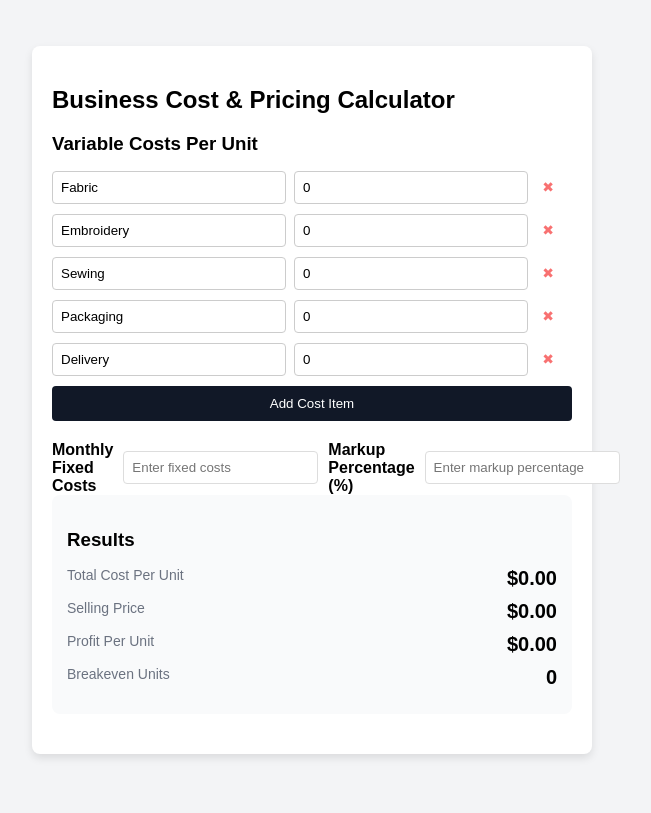
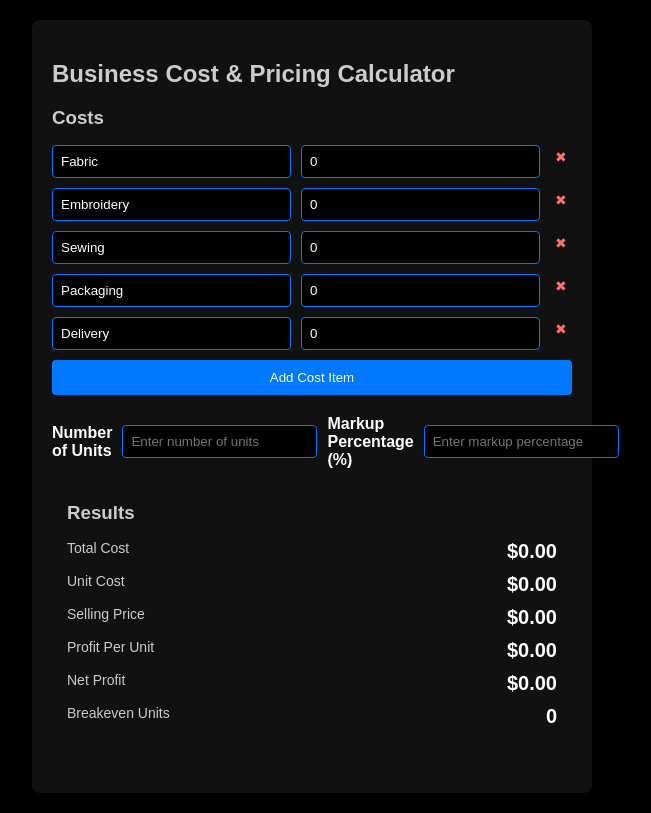
Before and after one commit to nana-kwadwo/Web-tech-project-24, a PHP site: page /view/Main.html in a window 1280 px wide. Shown: the whole page, without its empty margins (328-979 px from the left). Before the commit the page ends 758 px from the top, so only its background shows below. Run offline with PHP 8.4, Linux system fonts and the light colour scheme.

Commit message:
fixing calculator

```diff
--- a/assets/css/stylez.css
+++ b/assets/css/stylez.css
@@ -8,7 +8,8 @@ body {
     align-items: center;
     min-height: 100vh;
     margin: 0;
-    background-color: #f3f4f6;
+    background-color: #000; /* Black background */
+    color: #fff; /* White text */
 }
 
 .container {
@@ -18,14 +19,16 @@ body {
 }
 
 .card {
-    background-color: white;
+    background-color: #111; /* Dark background for card */
     border-radius: 8px;
-    box-shadow: 0 4px 8px rgba(0, 0, 0, 0.1);
+    box-shadow: 0 4px 8px rgba(0, 0, 0, 0.5); /* Adjusted shadow for darker theme */
     padding: 20px;
+    color: #fff;
 }
 
 h2, h3 {
     margin-bottom: 1rem;
+    color: #ccc; /* Softer white for headings */
 }
 
 .section {
@@ -36,33 +39,38 @@ h2, h3 {
     display: flex;
     gap: 10px;
     margin-bottom: 10px;
+    color: #fff; /* White text for form items */
 }
 
 .cost-item input {
     width: 50%;
     padding: 8px;
-    border: 1px solid #ccc;
+    border: 1px solid #0078ff; /* Blue border */
     border-radius: 4px;
+    background-color: #000; /* Match background */
+    color: #fff; /* White text */
 }
 
 button {
     width: 100%;
     padding: 10px;
-    background-color: #111827;
-    color: white;
+    background-color: #0078ff; /* Blue button */
+    color: #fff;
     border: none;
     border-radius: 4px;
     cursor: pointer;
+    transition: background-color 0.3s;
 }
 
 button:hover {
-    background-color: #374151;
+    background-color: #005bb5; /* Darker blue on hover */
 }
 
 .results {
-    background-color: #f9fafb;
+    background-color: #111; /* Match card background */
     padding: 15px;
     border-radius: 8px;
+    color: #fff;
 }
 
 .result-item {
@@ -74,12 +82,13 @@ button:hover {
 .result-item p {
     margin: 0;
     font-size: 14px;
-    color: #6b7280;
+    color: #ccc; /* Softer white for details */
 }
 
 .result-item span {
     font-size: 20px;
     font-weight: bold;
+    color: #fff; /* Bold white for highlights */
 }
 
 .cost-section {
@@ -92,76 +101,35 @@ button:hover {
 .cost-section label {
     flex: 1;
     font-weight: bold;
+    color: #fff;
 }
 
 .cost-section input[type="number"] {
     flex: 2;
     padding: 8px;
-    border: 1px solid #ddd;
+    border: 1px solid #0078ff;
     border-radius: 4px;
-    box-sizing: border-box;
+    background-color: #000;
+    color: #fff;
 }
 
-/* Add this to stylez.css */
-.cost-item {
-    display: flex;
-    align-items: center;
-    gap: 8px;
-    margin-bottom: 10px;
-}
-
-.cost-item input {
-    width: calc(50% - 20px); /* Adjust width to fit delete button */
-    padding: 8px;
-    border: 1px solid #ccc;
-    border-radius: 4px;
-}
-
+/* Updated delete button styles */
 .delete-btn {
     background: none;
     border: none;
     color: #f87171;
     font-size: 14px;
     cursor: pointer;
-    padding: 4px;
+    padding: 2px;
+    width: 24px;
+    height: 24px;
+    display: flex;
+    align-items: center;
+    justify-content: center;
+    border-radius: 50%;
 }
 
 .delete-btn:hover {
     color: #dc2626;
+    background-color: #222; /* Subtle hover effect */
 }
-
-
-
-.cost-item {
-    display: flex;
-    align-items: center;
-    gap: 8px;
-    margin-bottom: 10px;
-}
-
-.cost-item input {
-    width: 45%; /* Adjust width to accommodate the delete button */
-    padding: 8px;
-    border: 1px solid #ccc;
-    border-radius: 4px;
-}
-
-.delete-btn {
-    background: none;
-    border: none;
-    color: #f87171;
-    font-size: 14px;
-    cursor: pointer;
-    padding: 2px; /* Smaller padding for compact size */
-    width: 24px; /* Set a fixed width */
-    height: 24px; /* Set a fixed height */
-    display: flex;
-    align-items: center;
-    justify-content: center;
-    border-radius: 50%; /* Circular button */
-}
-
-.delete-btn:hover {
-    color: #dc2626;
-    background-color: #f3f4f6; /* Light background on hover */
-}
--- a/assets/js/script.js
+++ b/assets/js/script.js
@@ -1,14 +1,16 @@
 // Select relevant elements
 const costsContainer = document.getElementById('costs');
-const fixedCostsInput = document.getElementById('fixed-cost');
+const unitsInput = document.getElementById('units');
 const markupInput = document.getElementById('markup');
-const totalCostPerUnitOutput = document.getElementById('totalCostPerUnit');
+const totalCostOutput = document.getElementById('totalCost');
+const unitCostOutput = document.getElementById('unitCost');
 const sellingPriceOutput = document.getElementById('sellingPrice');
 const profitPerUnitOutput = document.getElementById('profitPerUnit');
+const netProfitOutput = document.getElementById('netProfit');
 const breakevenUnitsOutput = document.getElementById('breakevenUnits');
 
-// Function to calculate total cost per unit
-function calculateTotalCostPerUnit() {
+// Function to calculate total cost
+function calculateTotalCost() {
     let total = 0;
     document.querySelectorAll('.cost-value').forEach(input => {
         total += parseFloat(input.value) || 0;
@@ -16,40 +18,57 @@ function calculateTotalCostPerUnit() {
     return total;
 }
 
-// Function to calculate selling price based on markup
-function calculateSellingPrice(totalCostPerUnit) {
+// Function to calculate unit cost
+function calculateUnitCost(totalCost, units) {
+    return units > 0 ? totalCost / units : 0;
+}
+
+// Function to calculate selling price
+function calculateSellingPrice(unitCost) {
     const markup = parseFloat(markupInput.value) || 0;
-    return totalCostPerUnit * (1 + markup / 100);
+    return unitCost * (1 + markup / 100);
 }
 
 // Function to calculate profit per unit
-function calculateProfitPerUnit(sellingPrice, totalCostPerUnit) {
-    return sellingPrice - totalCostPerUnit;
+function calculateProfitPerUnit(sellingPrice, unitCost) {
+    return sellingPrice - unitCost;
+}
+
+// Function to calculate net profit
+function calculateNetProfit(profitPerUnit, units) {
+    return profitPerUnit * units;
 }
 
 // Function to calculate breakeven units
-function calculateBreakevenUnits(profitPerUnit) {
-    const fixedCosts = parseFloat(fixedCostsInput.value) || 0;
-    return profitPerUnit > 0 ? Math.ceil(fixedCosts / profitPerUnit) : 0;
+function calculateBreakevenUnits(unitCost, sellingPrice) {
+    const profitPerUnit = calculateProfitPerUnit(sellingPrice, unitCost);
+    return profitPerUnit > 0 ? Math.ceil(unitCost / profitPerUnit) : 0;
 }
 
-// Function to update results
+// Function to update results dynamically
 function updateResults() {
-    const totalCostPerUnit = calculateTotalCostPerUnit();
-    const sellingPrice = calculateSellingPrice(totalCostPerUnit);
-    const profitPerUnit = calculateProfitPerUnit(sellingPrice, totalCostPerUnit);
-    const breakevenUnits = calculateBreakevenUnits(profitPerUnit);
+    const totalCost = calculateTotalCost();
+    const units = parseFloat(unitsInput.value) || 0;
+    const unitCost = calculateUnitCost(totalCost, units);
+    const sellingPrice = calculateSellingPrice(unitCost);
+    const profitPerUnit = calculateProfitPerUnit(sellingPrice, unitCost);
+    const netProfit = calculateNetProfit(profitPerUnit, units);
+    const breakevenUnits = calculateBreakevenUnits(unitCost, sellingPrice);
 
-    totalCostPerUnitOutput.textContent = `$${totalCostPerUnit.toFixed(2)}`;
+    totalCostOutput.textContent = `$${totalCost.toFixed(2)}`;
+    unitCostOutput.textContent = `$${unitCost.toFixed(2)}`;
     sellingPriceOutput.textContent = `$${sellingPrice.toFixed(2)}`;
     profitPerUnitOutput.textContent = `$${profitPerUnit.toFixed(2)}`;
+    netProfitOutput.textContent = `$${netProfit.toFixed(2)}`;
     breakevenUnitsOutput.textContent = breakevenUnits;
 }
 
-// Event listeners for input fields
-document.querySelectorAll('.cost-value, #fixed-cost, #markup').forEach(input => {
-    input.addEventListener('input', updateResults);
-});
+// Attach input event listeners for dynamic updates
+function attachEventListeners() {
+    document.querySelectorAll('.cost-value, #units, #markup').forEach(input => {
+        input.addEventListener('input', updateResults);
+    });
+}
 
 // Function to delete a cost item
 function deleteCostItem(button) {
@@ -70,3 +89,6 @@ function addCostItem() {
     newCostItem.querySelector('.cost-value').addEventListener('input', updateResults);
     costsContainer.appendChild(newCostItem);
 }
+
+// Initialize event listeners on load
+attachEventListeners();
--- a/view/Main.html
+++ b/view/Main.html
@@ -12,7 +12,7 @@
             <h2>Business Cost & Pricing Calculator</h2>
 
             <div class="section">
-                <h3>Variable Costs Per Unit</h3>
+                <h3>Costs</h3>
                 <div id="costs">
                     <div class="cost-item">
                         <input type="text" value="Fabric" class="cost-name" />
@@ -44,8 +44,8 @@
             </div>
 
             <div class="cost-section">
-                <label for="fixed-cost">Monthly Fixed Costs</label>
-                <input type="number" id="fixed-cost" placeholder="Enter fixed costs">
+                <label for="units">Number of Units</label>
+                <input type="number" id="units" placeholder="Enter number of units">
 
                 <label for="markup">Markup Percentage (%)</label>
                 <input type="number" id="markup" placeholder="Enter markup percentage">
@@ -54,8 +54,12 @@
             <div class="section results">
                 <h3>Results</h3>
                 <div class="result-item">
-                    <p>Total Cost Per Unit</p>
-                    <span id="totalCostPerUnit">$0.00</span>
+                    <p>Total Cost</p>
+                    <span id="totalCost">$0.00</span>
+                </div>
+                <div class="result-item">
+                    <p>Unit Cost</p>
+                    <span id="unitCost">$0.00</span>
                 </div>
                 <div class="result-item">
                     <p>Selling Price</p>
@@ -66,6 +70,10 @@
                     <span id="profitPerUnit">$0.00</span>
                 </div>
                 <div class="result-item">
+                    <p>Net Profit</p>
+                    <span id="netProfit">$0.00</span>
+                </div>
+                <div class="result-item">
                     <p>Breakeven Units</p>
                     <span id="breakevenUnits">0</span>
                 </div>
@@ -73,6 +81,6 @@
         </div>
     </div>
 
-    <script src="script.js"></script>
+    <script src="../assets/js/script.js"></script>
 </body>
 </html>
--- a/view/dashboard.html
+++ b/view/dashboard.html
@@ -12,10 +12,10 @@
     <div class="sidebar" id="sidebar">
         <ul class="sidebar-nav">
             <li><a href="#">Dashboard</a></li>
-            <li><a href="#">Analytics</a></li>
-            <li><a href="#">Earnings</a></li>
-            <li><a href="#">Settings</a></li>
+            <li><a href="#">New Collection</a></li>
+            <li><a href="#">Collection History</a></li>
             <li><a href="#">Help</a></li>
+            <li><a href="#">Logout</a></li>
         </ul>
     </div>
 
```
